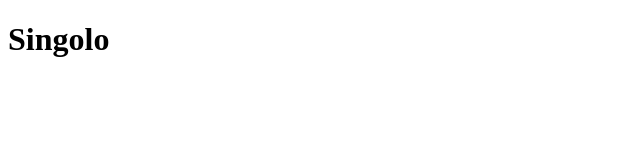
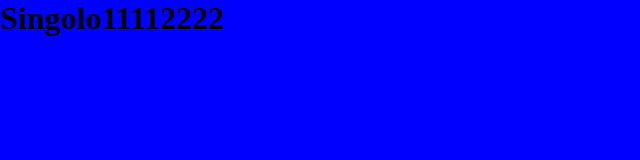
Before and after one commit to Tasha0308/zx, a plain HTML site: page index.html in a window 1280 px wide. Shown: the whole page, without its empty margins (0-640 px from the left). Drawn offline with Linux system fonts and the light colour scheme.

Commit message:
feat: as

```diff
--- a/index.html
+++ b/index.html
@@ -4,9 +4,10 @@
     <meta charset="UTF-8">
     <meta http-equiv="X-UA-Compatible" content="IE=edge">
     <meta name="viewport" content="width, initial-scale=1.0">
+    <link rel="stylesheet" href="style.css">
     <title>Document</title>
 </head>
 <body>
-    <h1>Singolo</h1>
+    <h1 class="new">Singolo11112222</h1>
 </body>
 </html>
--- a/style.css
+++ b/style.css
@@ -1,3 +1,4 @@
 * {
     margin: 0;
+    background: blue;
 }
```
